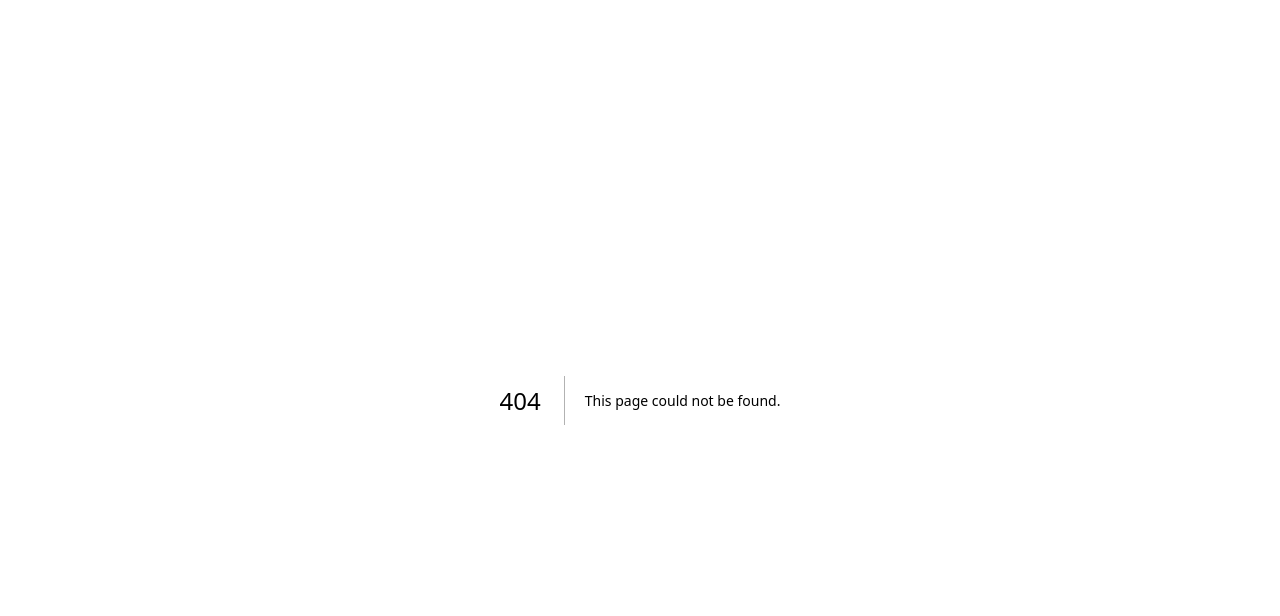
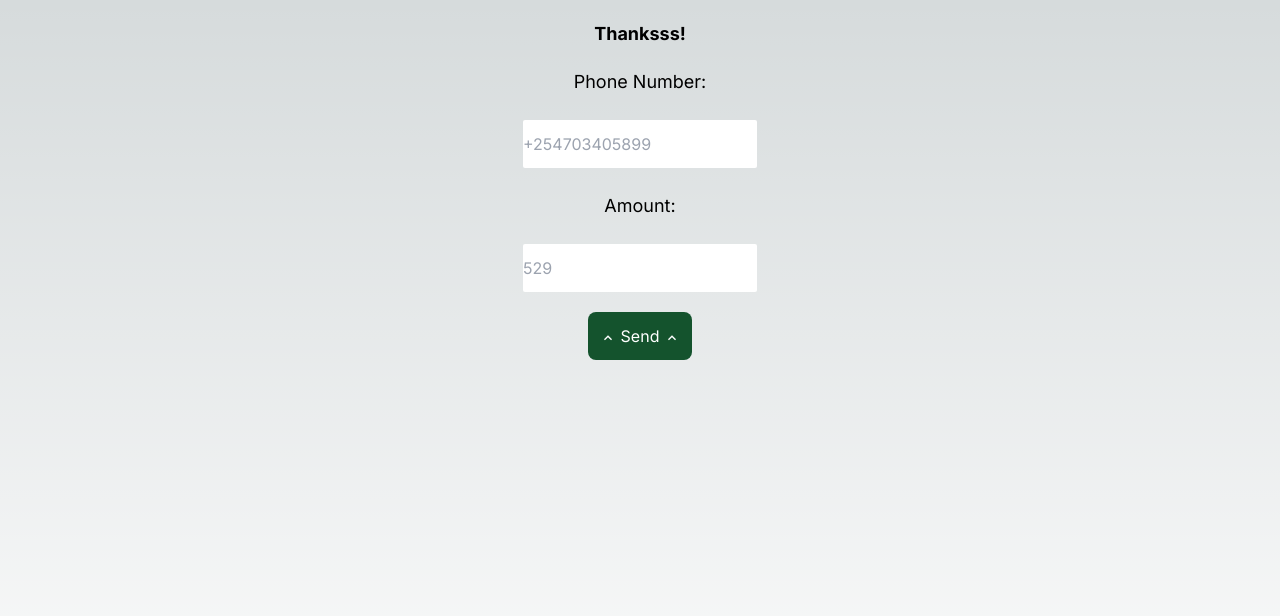
Before and after one commit to Jaarabytes/jipime, a Next.js app: page /lipa/mpesa in a window 1280 px wide. Before the commit this address had no page. Shown: the top 616 px of the page. Built offline with nearby package versions, Linux system fonts and the light colour scheme.

Commit message:
feat:add form for mpesa payments
add form for frontend mpesa payments

```diff
--- /dev/null
+++ b/app/lipa/mpesa/page.tsx
@@ -0,0 +1,28 @@
+import { MdKeyboardArrowUp } from "react-icons/md"
+
+export default function LipaMpesa () {
+    return (
+        // add axios to facilitate senidng this and STK push
+        <>
+            <div className="text-center" style={{minHeight: "100vh"}}>
+                <h1 className="font-bold text-lg my-5">Thanksss!</h1>
+                <form action="/submit_form" method="POST">
+                <label className="text-lg"> Phone Number: </label>
+                <br />
+                <br />
+                <input type="tel" name="phoneNumber" placeholder="+254703405899" className="text-slate-900 rounded-sm py-3" required></input>
+                <br />
+                <br></br>
+                <label className="text-lg" > Amount: </label>
+                <br />
+                <br></br>
+                <input type="number" name="amount" placeholder="529" className="text-slate-900 rounded-sm py-3" required></input>
+                <br />
+                <button type="submit"
+                className="bg-green-900 my-5 rounded-lg text-white px-3 py-3 hover:bg-green-700"><MdKeyboardArrowUp
+                 className="inline"/> Send <MdKeyboardArrowUp className="inline"/></button>
+                </form>
+            </div>
+        </>
+    )
+}
```
